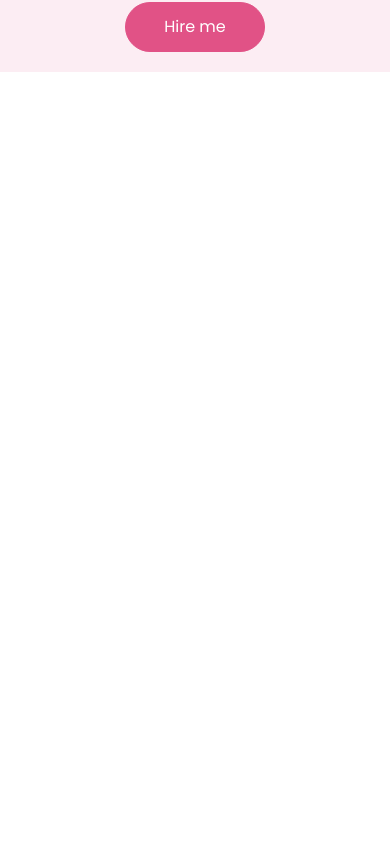
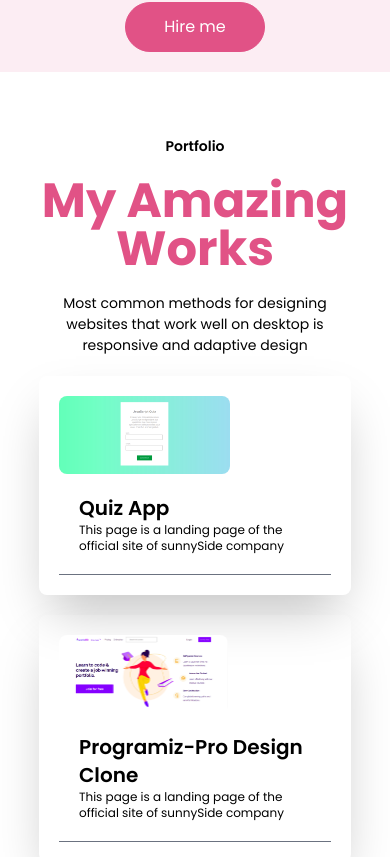
Before and after one commit to JoeMakuta/Josh_portfolio, a React (Vite) app: page / in a window 390 px wide. Shown: the part 2385-3242 px from the top of the page. Before the commit the page ends 2457 px from the top, so only its background shows below. Built offline with nearby package versions, Linux system fonts and the light colour scheme.

Commit message:
Style : Body 4 responsive

```diff
--- a/src/App.jsx
+++ b/src/App.jsx
@@ -20,10 +20,10 @@ function App() {
       <Body_1 />
       <Body_2 />
       <Body_3 />
-      {/* <Body_4 />
-      <Body_5 />
-      <Body_6 />
-      <Footer /> */}
+      <Body_4 />
+      {/* <Body_5 /> */}
+      {/* <Body_6 /> */}
+      {/* <Footer /> */}
     </div>
   )
 }
--- a/src/components/body_4.jsx
+++ b/src/components/body_4.jsx
@@ -65,16 +65,16 @@ const Body_4 = () => {
          <p className=" font-bold text-5xl text-main_color " >
             My Amazing Works
          </p>
-         <p className="w-[30%] m-auto" >
+         <p className="w-[80%] sm:w-[30%] m-auto" >
             Most common methods for designing websites that work well on desktop is responsive and adaptive design
          </p>
-         <img src={arrow_img} className='block rotate-180 absolute left-[25%] ' alt="" />
+         <img src={arrow_img} className='hidden sm:block rotate-180 absolute left-[25%] ' alt="" />
          <div className='flex flex-wrap gap-5 justify-center mb-28  ' >
             {
                amazing_works.map((elt, index, array) => {
                   return (
 
-                     <div key={index} className='flex flex-col p-5 shadow-2xl hover:bg-black hover:bg-opacity-30 w-[80vw] sm:w-[20vw] h-96 relative rounded-lg ' >
+                     <div key={index} className='flex flex-col p-5 shadow-2xl hover:bg-black hover:bg-opacity-30 w-[80vw] sm:w-[20vw] sm:h-96 relative rounded-lg ' >
 
                         <div className='h-[20vw] relative' >
                            <img src={elt.image} alt={elt.description} className=' object-cover h-full rounded-lg  ' />
```
